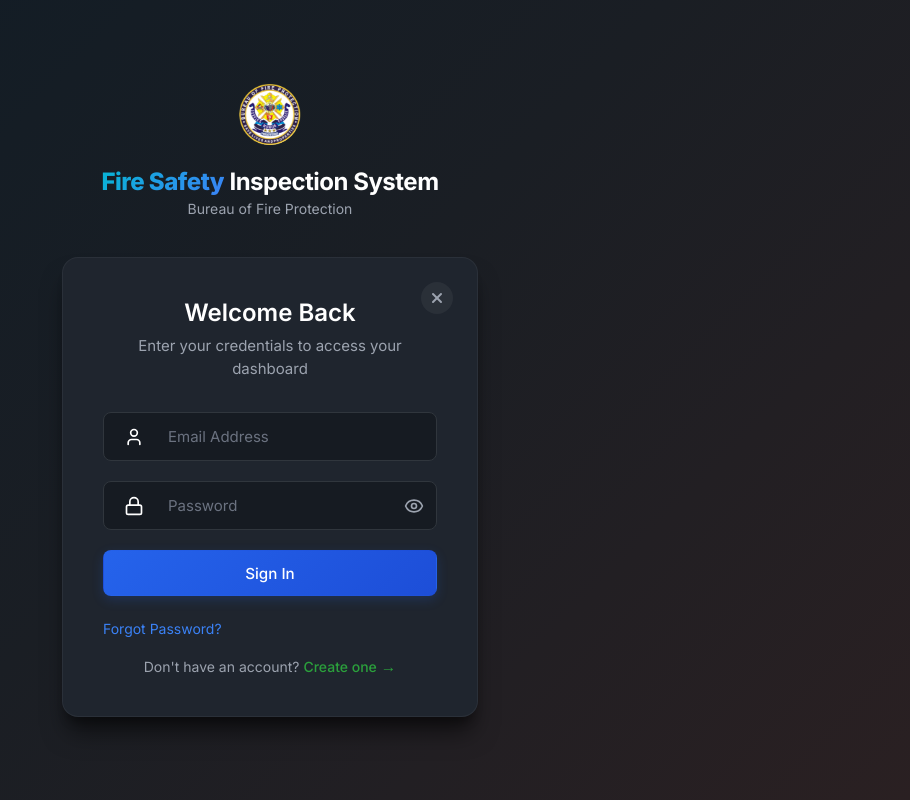
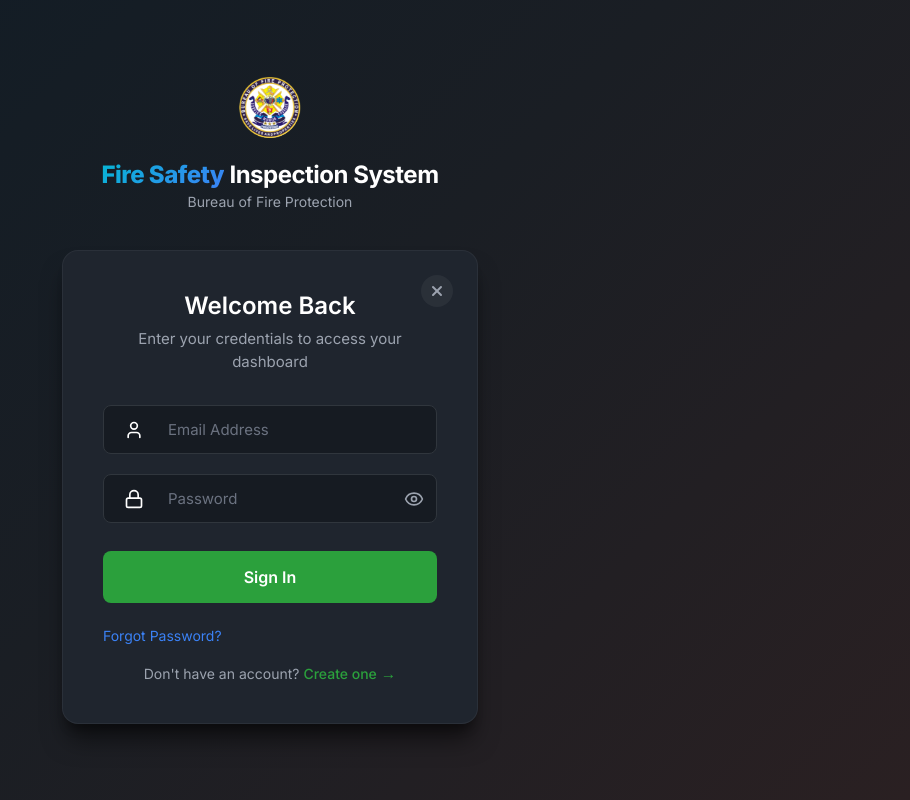
Before and after one commit to Philitachi/HCI-FINAL-PROJECT, a React (Vite) app: page /signin in a window 1280 px wide. Shown: the whole page, without its empty margins (370-1280 px from the left). Built offline with nearby package versions, Linux system fonts and the light colour scheme.

Commit message:
minor changes

```diff
--- a/src/pages/SignInPage.jsx
+++ b/src/pages/SignInPage.jsx
@@ -160,7 +160,7 @@
               </button>
             </div>
 
-            <button type="submit" className="btn-submit" disabled={isLoading}>
+            <button type="submit" className="signin-btn-submit" disabled={isLoading}>
               {isLoading ? 'Signing In...' : 'Sign In'}
             </button>
           </form>
--- a/src/styles/SignInPage.css
+++ b/src/styles/SignInPage.css
@@ -200,7 +200,7 @@
   color: white;
 }
 
-.btn-submit {
+.signin-btn-submit {
   background-color: #2BA03C;
   color: white;
   border: none;
```
